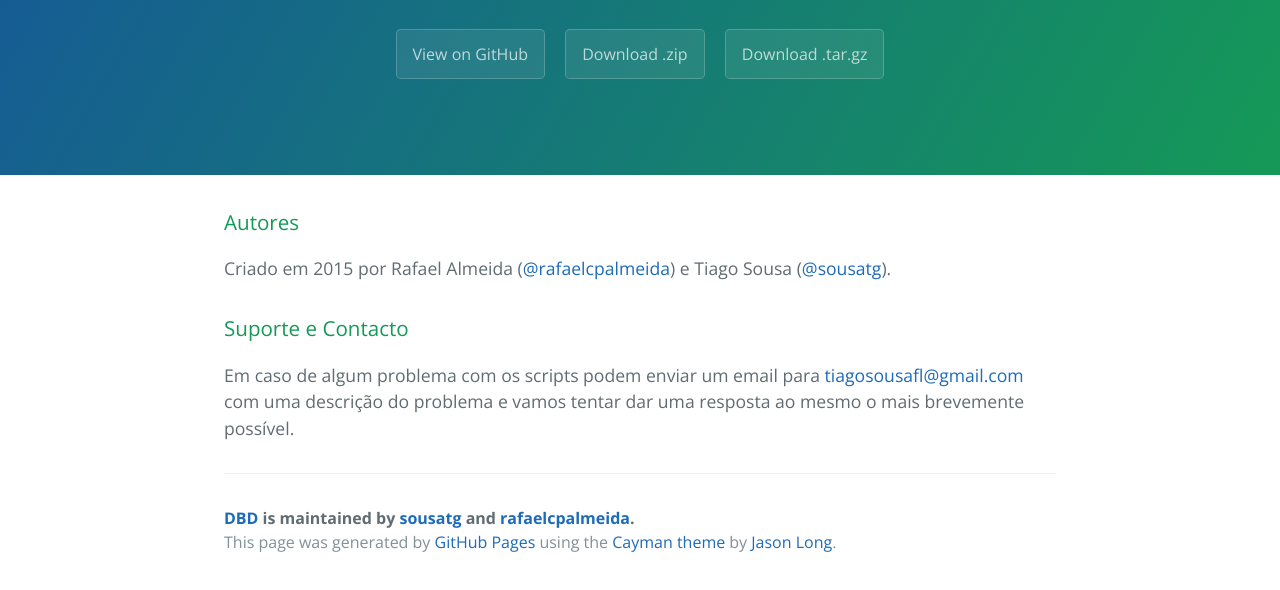
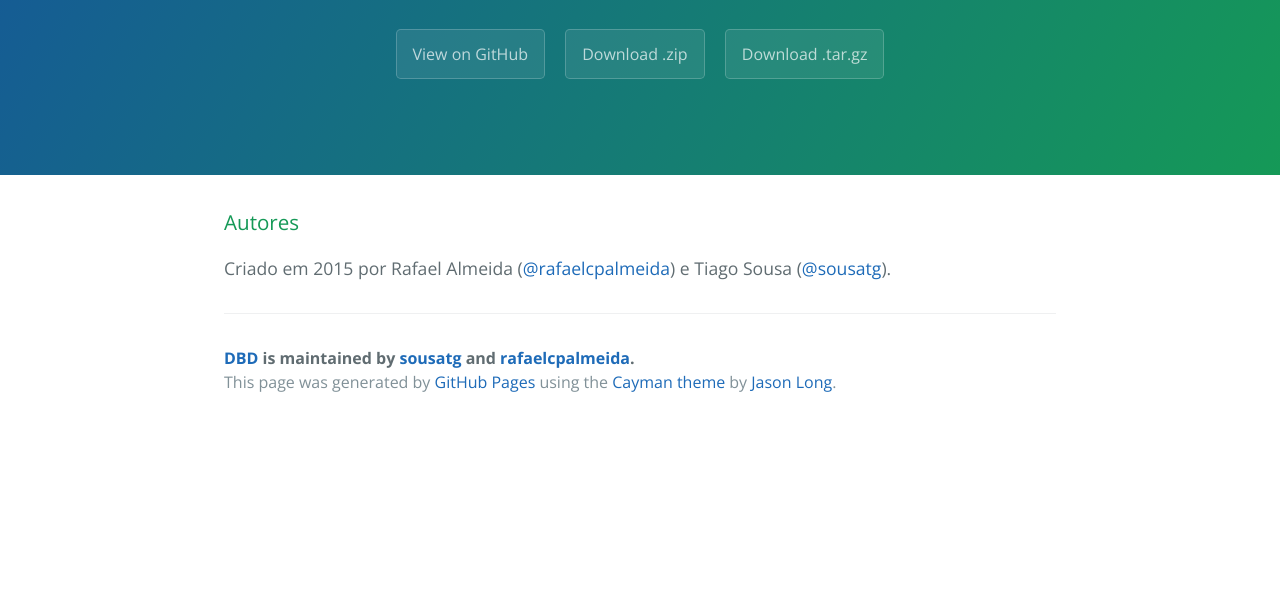
Before and after one commit to sousatg-old/dbd, a plain HTML site: page index.html in a window 1280 px wide. Shown: the part 208-798 px from the top of the page. Drawn offline with nearby package versions, Linux system fonts and the light colour scheme.

Commit message:
Update index.html
removed the suport and contact information

```diff
--- a/index.html
+++ b/index.html
@@ -24,11 +24,6 @@
 
 <p>Criado em 2015 por Rafael Almeida (<a href="https://github.com/rafaelcpalmeida" class="user-mention">@rafaelcpalmeida</a>) e Tiago Sousa (<a href="https://github.com/sousatg" class="user-mention">@sousatg</a>).</p>
 
-<h3>
-<a id="suporte-e-contacto" class="anchor" href="#suporte-e-contacto" aria-hidden="true"><span class="octicon octicon-link"></span></a>Suporte e Contacto</h3>
-
-<p>Em caso de algum problema com os scripts podem enviar um email para <a href="mailto:tiagosousafl@gmail.com">tiagosousafl@gmail.com</a> com uma descrição do problema e vamos tentar dar uma resposta ao mesmo o mais brevemente possível.</p>
-
       <footer class="site-footer">
         <span class="site-footer-owner"><a href="https://github.com/sousatg/dbd">DBD</a> is maintained by <a href="https://github.com/sousatg">sousatg</a> and <a href="https://github.com/rafaelcpalmeida">rafaelcpalmeida</a>.</span>
 
```
